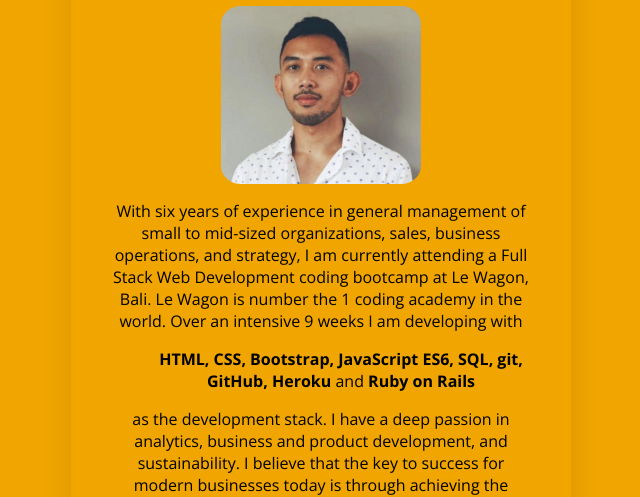
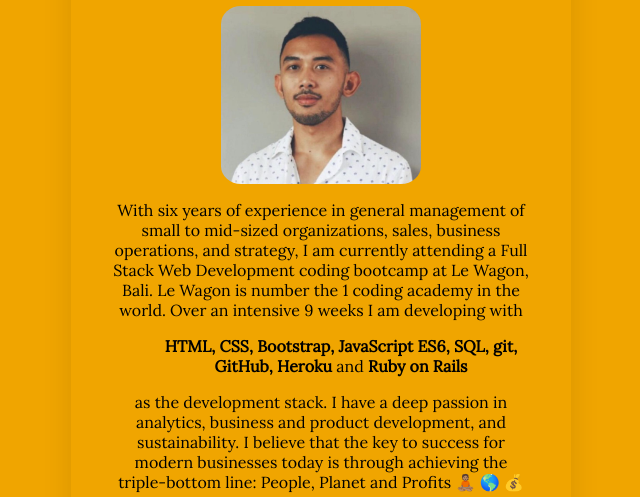
Before and after one commit to maulidrezki/profile, a plain HTML site: page index.html in a window 1280 px wide. Shown: the part 147-644 px from the top of the page, without its empty margins (319-959 px from the left). Drawn offline with nearby package versions, Linux system fonts and the light colour scheme.

Commit message:
make my profile prettier

```diff
--- a/style.css
+++ b/style.css
@@ -1,5 +1,6 @@
 @import url("http://fonts.googleapis.com/css?family=Open+Sans:400,300,700|Poppins:300,400,500,700");
 @import url('https://fonts.googleapis.com/css2?family=Monoton&display=swap');
+@import url('https://fonts.googleapis.com/css2?family=Lora&display=swap');
 
 
 .container {
@@ -25,7 +26,7 @@ h2 {
   color:rgb(0, 0, 0);
 }
 body {
-  font-family: 'Open Sans', sans-serif;
+  font-family: 'Lora', serif;
   background-color: rgb(240, 165, 0);
   color:rgb(0, 0, 0);
 }
```
